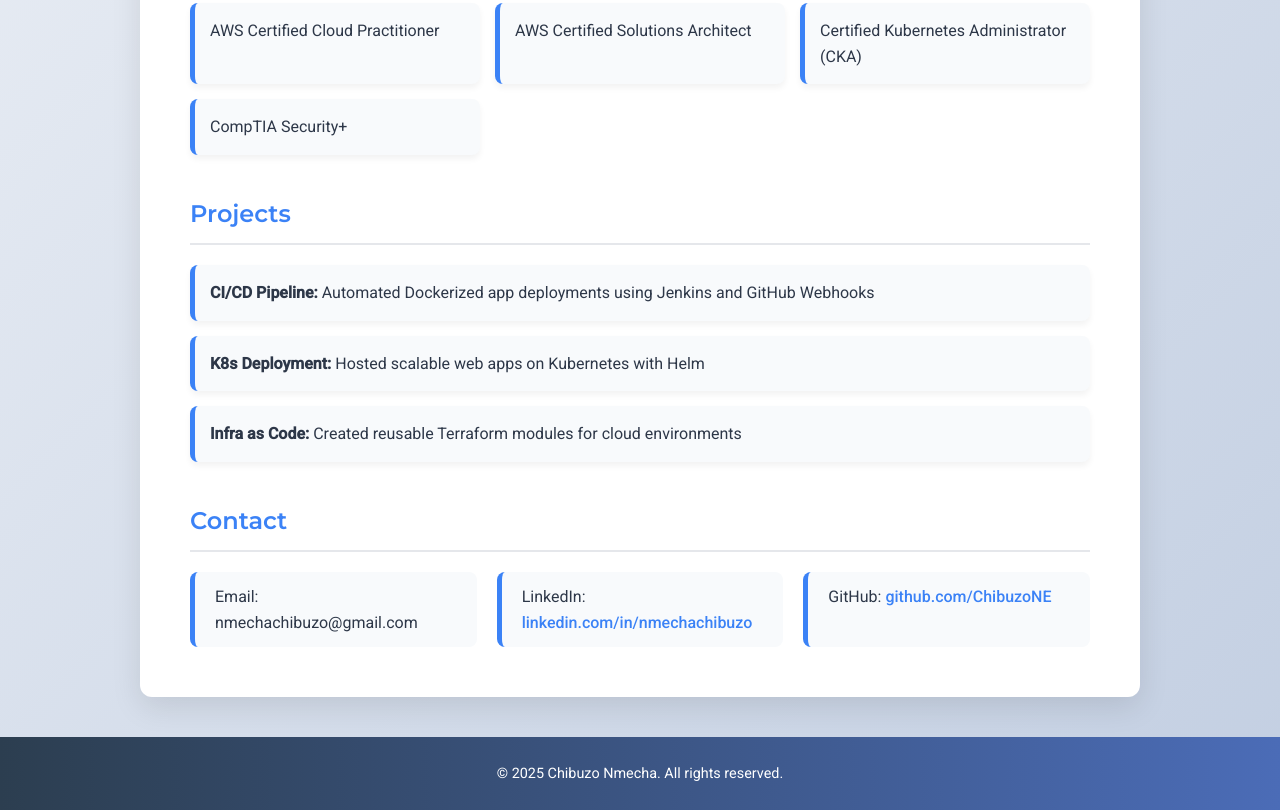
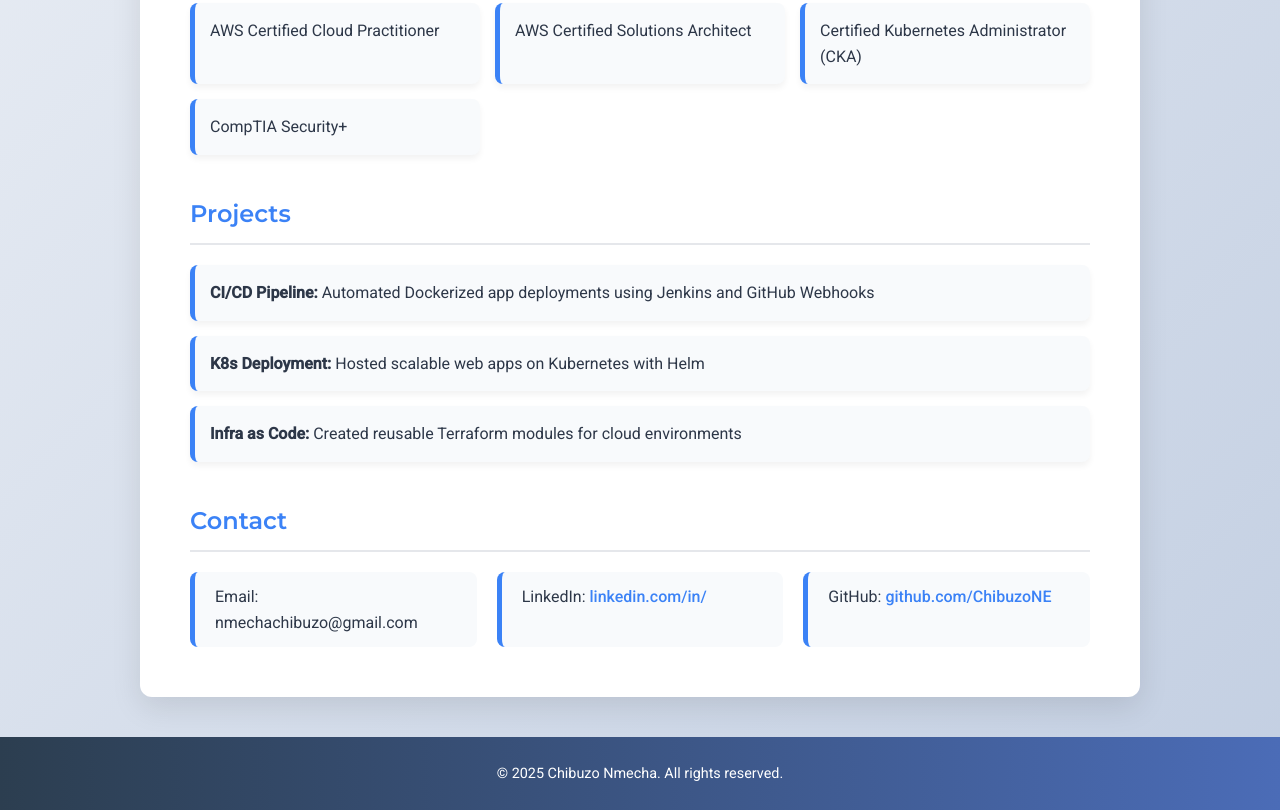
Before and after one commit to ChibuzoNE/S3-Web-Hosting, a plain HTML site: page index.html in a window 1280 px wide. Shown: the part 1041-1851 px from the top of the page. Drawn offline with Linux system fonts and the light colour scheme.

Commit message:
Update index.html

```diff
--- a/index.html
+++ b/index.html
@@ -49,7 +49,7 @@
 <h2>Contact</h2>
 <div class="contact-info">
 <p>Email: nmechachibuzo@gmail.com</p>
-<p>LinkedIn: <a href="https://www.linkedin.com/in/nmechachibuzo" target="_blank">linkedin.com/in/nmechachibuzo</a></p>
+<p>LinkedIn: <a href="https://www.linkedin.com/in/" target="_blank">linkedin.com/in/</a></p>
 <p>GitHub: <a href="https://github.com/ChibuzoNE" target="_blank">github.com/ChibuzoNE</a></p>
 </div>
 </div>
```
